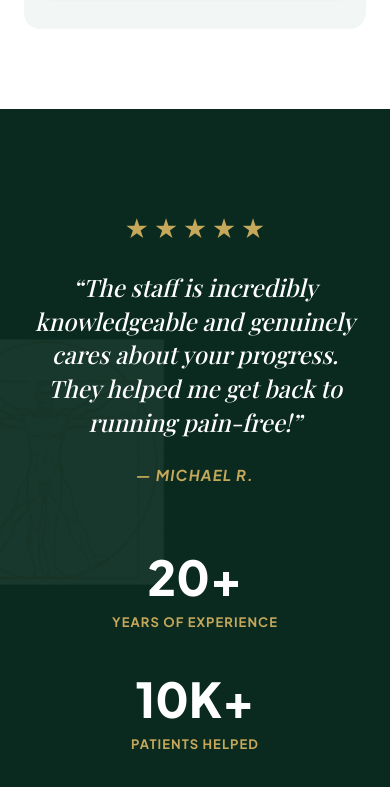
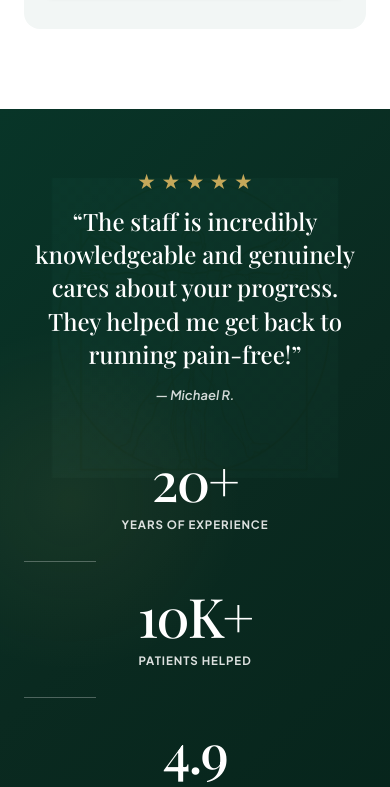
Before and after one commit to gbaby923/elite-pt, a website built with Vite: page index.html in a window 390 px wide. Shown: the part 4376-5163 px from the top of the page. Built offline with nearby package versions, Linux system fonts and the light colour scheme; a web font is replaced by a local one.

Commit message:
design: refine stats and testimonials section layout, vertical dividers, watermark, and dark green gradient

```diff
--- a/style.css
+++ b/style.css
@@ -714,29 +714,36 @@ a {
    STATS & TESTIMONIALS SECTION
    ========================================================================== */
 .stats-section {
-  background-color: var(--color-primary);
-  padding: 100px 0;
+  background:
+    radial-gradient(circle at 18% 50%, rgba(197, 168, 90, 0.08) 0%, rgba(197, 168, 90, 0) 34%),
+    linear-gradient(135deg, #083528 0%, #0A2A20 52%, #06241b 100%);
+  padding: 62px 0;
   position: relative;
   overflow: hidden;
-}
-
-/* Gold vitruvian man absolute background watermark */
+  min-height: 245px;
+  display: flex;
+  align-items: center;
+}
+
 .gold-watermark-wrapper {
   position: absolute;
-  top: 0;
-  left: 0;
+  left: -35px;
+  top: 50%;
+  width: 260px;
+  height: 260px;
+  transform: translateY(-50%);
+  pointer-events: none;
+  opacity: 0.16;
+  mix-blend-mode: soft-light;
+  z-index: 1;
+}
+
+.gold-watermark {
+  width: 100%;
   height: 100%;
-  width: 35%;
-  pointer-events: none;
-  opacity: 0.06; /* Elegant background texture opacity */
-  mix-blend-mode: screen;
-}
-
-.gold-watermark {
-  height: 110%;
-  width: auto;
   object-fit: contain;
-  transform: translate(-10%, -5%);
+  transform: none;
+  opacity: 1;
 }
 
 .stats-container {
@@ -746,89 +753,97 @@ a {
 
 .stats-grid {
   display: grid;
-  grid-template-columns: 1fr 1fr;
-  align-items: center;
-  gap: 80px;
-}
-
-/* Testimonial Column (Left) */
+  grid-template-columns: 1.05fr 1.15fr;
+  align-items: center;
+  gap: 72px;
+}
+
 .testimonial-col {
   display: flex;
   flex-direction: column;
+  max-width: 540px;
+  padding-left: 56px;
 }
 
 .stars-rating {
-  margin-bottom: 24px;
-  display: flex;
-  gap: 4px;
+  margin-bottom: 14px;
+  display: flex;
+  gap: 5px;
 }
 
 .star {
   color: var(--color-secondary);
-  font-size: 1.5rem;
+  font-size: 1.15rem;
+  line-height: 1;
 }
 
 .testimonial-quote {
   font-family: var(--font-serif);
-  font-size: clamp(1.5rem, 2.5vw, 2.125rem);
+  font-size: clamp(1.45rem, 2.1vw, 2rem);
   font-weight: 500;
-  font-style: italic;
-  line-height: 1.4;
-  color: var(--color-text-light);
-  margin-bottom: 24px;
+  font-style: normal;
+  line-height: 1.38;
+  color: #FFFFFF;
+  margin-bottom: 14px;
 }
 
 .testimonial-author {
   font-family: var(--font-sans);
-  font-size: 0.9375rem;
-  font-weight: 700;
-  color: var(--color-secondary);
-  text-transform: uppercase;
-  letter-spacing: 0.08em;
-}
-
-/* Stats Column (Right) */
+  font-size: 0.8125rem;
+  font-weight: 600;
+  color: rgba(255, 255, 255, 0.82);
+  text-transform: none;
+  letter-spacing: 0;
+}
+
 .stats-col {
+  display: grid;
+  grid-template-columns: 1fr auto 1fr auto 1fr;
+  align-items: center;
+  gap: 28px;
+}
+
+.stat-item {
   display: flex;
   flex-direction: column;
-  gap: 32px;
-}
-
-.stat-item {
-  display: flex;
-  flex-direction: column;
+  align-items: center;
+  text-align: center;
 }
 
 .stat-number {
-  font-family: var(--font-sans);
-  font-size: clamp(3rem, 5vw, 4.5rem);
-  font-weight: 800;
-  line-height: 1.1;
-  color: var(--color-text-light);
-  margin-bottom: 8px;
+  font-family: var(--font-serif);
+  font-size: clamp(3.2rem, 4.4vw, 4.65rem);
+  font-weight: 500;
+  line-height: 0.95;
+  color: #FFFFFF;
+  margin-bottom: 12px;
+  letter-spacing: -0.035em;
 }
 
 .stat-label {
-  font-size: 0.8125rem;
+  font-size: 0.72rem;
   font-weight: 700;
   text-transform: uppercase;
   letter-spacing: 0.08em;
-  color: var(--color-secondary);
+  line-height: 1.35;
+  color: rgba(255, 255, 255, 0.86);
   display: flex;
   flex-direction: column;
-  gap: 4px;
+  gap: 6px;
 }
 
 .small-stars {
   color: var(--color-secondary);
-  letter-spacing: 2px;
-  font-size: 0.875rem;
+  letter-spacing: 3px;
+  font-size: 0.88rem;
+  line-height: 1;
+  margin-top: 2px;
 }
 
 .stat-divider {
-  height: 1px;
-  background-color: rgba(255, 255, 255, 0.1);
-  width: 100%;
+  width: 1px;
+  height: 72px;
+  background-color: rgba(255, 255, 255, 0.28);
 }
 
 /* ==========================================================================
@@ -1389,30 +1404,36 @@ a {
   }
 
   /* Stats section stack */
+  .stats-section {
+    padding: 72px 0;
+  }
+
   .stats-grid {
     grid-template-columns: 1fr;
-    gap: 64px;
+    gap: 48px;
     text-align: center;
   }
 
   .testimonial-col {
     align-items: center;
+    max-width: 680px;
+    margin: 0 auto;
+    padding-left: 0;
   }
 
   .stats-col {
-    flex-direction: row;
-    justify-content: space-around;
-    gap: 20px;
-  }
-
-  .stat-divider {
-    display: none;
-  }
-
-  /* Watermark adjusted */
+    max-width: 720px;
+    width: 100%;
+    margin: 0 auto;
+  }
+
   .gold-watermark-wrapper {
-    width: 60%;
-    transform: translate(-20%, -10%);
+    left: 50%;
+    top: 28%;
+    width: 300px;
+    height: 300px;
+    transform: translate(-50%, -50%);
+    opacity: 0.08;
   }
 
   /* About section stack */
@@ -1547,10 +1568,26 @@ a {
   }
 
   /* Stats row mobile stack */
+  .stats-section {
+    padding: 64px 0;
+  }
+
   .stats-col {
-    flex-direction: column;
-    align-items: center;
-    gap: 40px;
+    grid-template-columns: 1fr;
+    gap: 28px;
+  }
+
+  .stat-divider {
+    width: 72px;
+    height: 1px;
+  }
+
+  .stat-number {
+    font-size: 3.4rem;
+  }
+
+  .testimonial-quote {
+    font-size: 1.5rem;
   }
 
   /* Footer Contacts fully stack */
```
